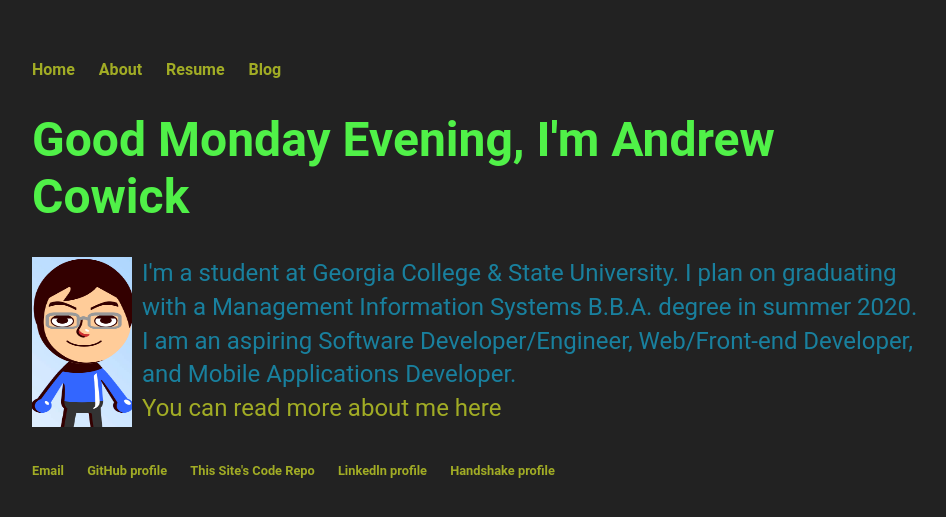
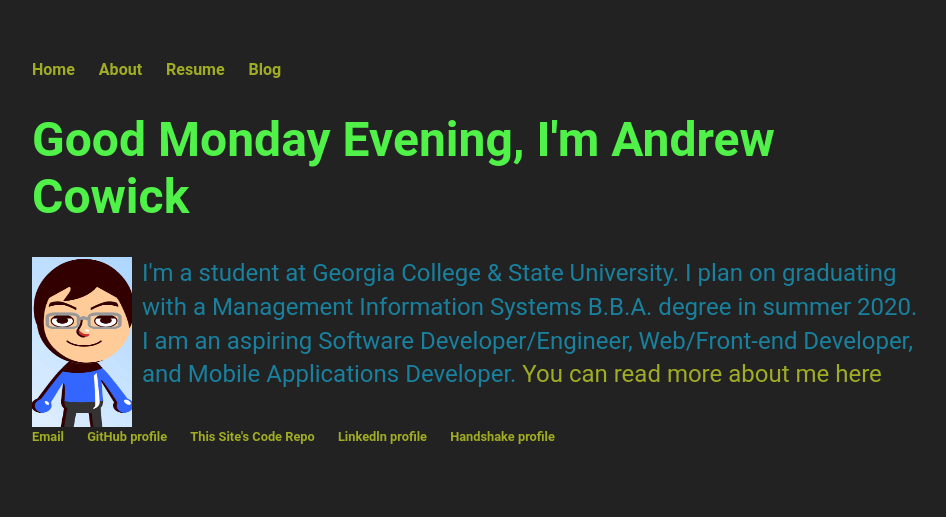
Before and after one commit to acow19/acow19.github.io, a Jekyll site: the page built from index.html, in a window 1280 px wide. Shown: the top 517 px of the page, without its empty margins (160-1106 px from the left). Built offline with Jekyll 4.4.1, drawn with Linux system fonts in a browser that asks for light colours.

Commit message:
Removed an unnecessary break

```diff
--- a/index.html
+++ b/index.html
@@ -33,6 +33,6 @@ title: Andrew Cowick, Aspiring Professional Programmer
             I'm a student at Georgia College & State University.
             I plan on graduating with a Management Information Systems B.B.A. degree in summer 2020.
             I am an aspiring Software Developer/Engineer, Web/Front-end Developer, and Mobile Applications Developer.
-            <br /><a href="/about">You can read more about me here</a>
+            <a href="/about">You can read more about me here</a>
         </p>
     </div><!-- /.blurb -->
```
